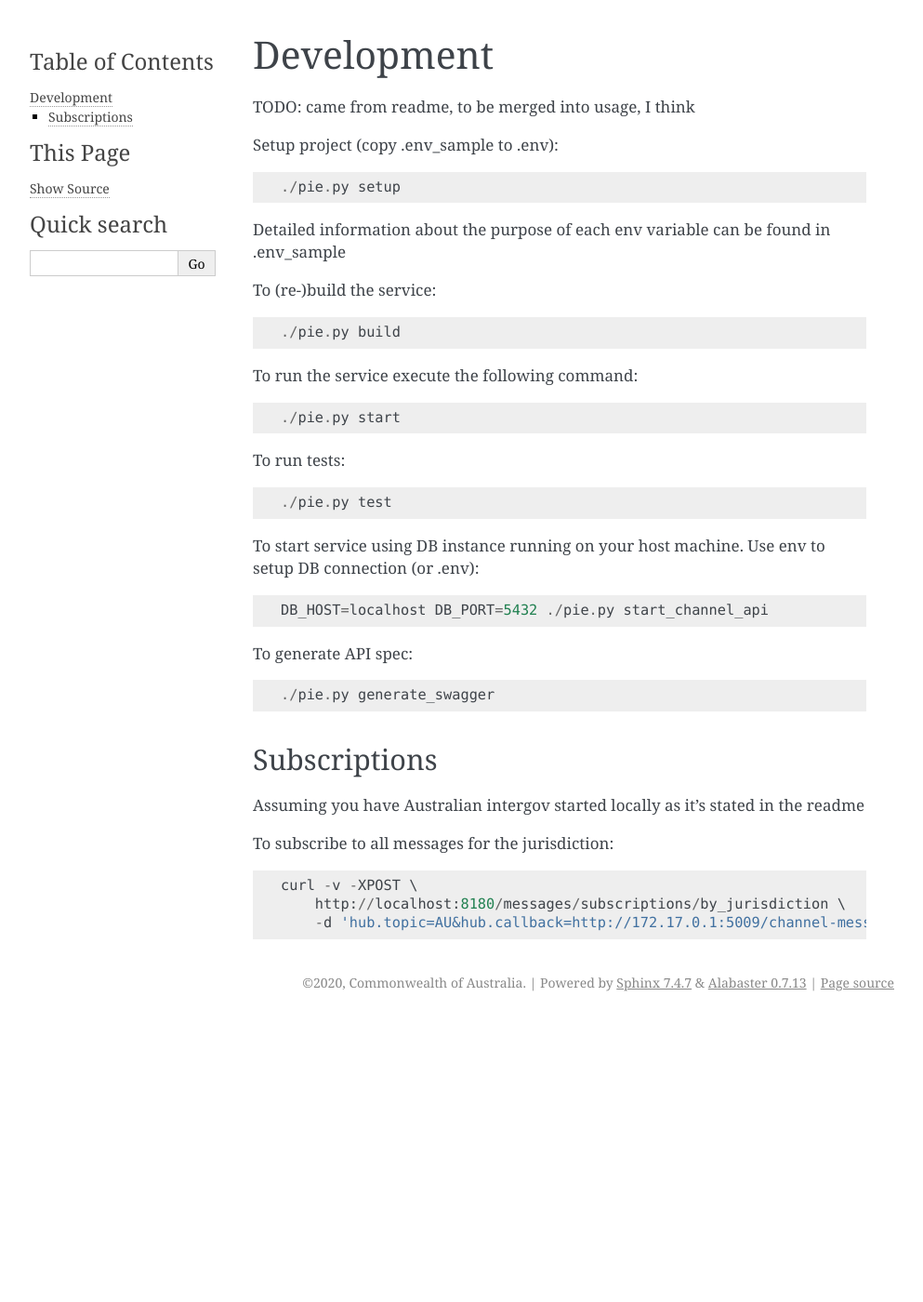
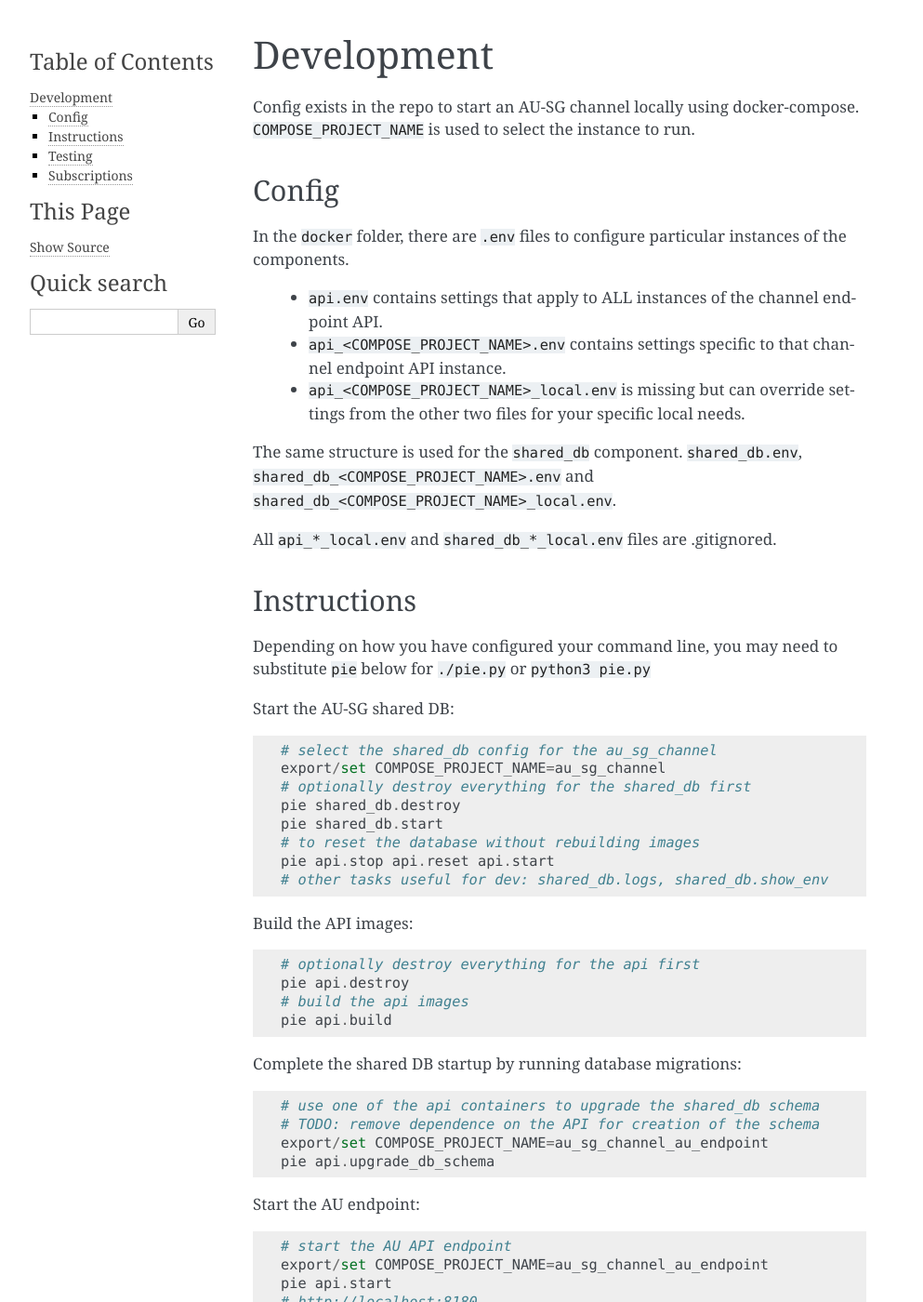
Before and after one commit to trustbridge/shared-db-channel, a Sphinx documentation site: the page built from docs/development.rst, in a window 1280 px wide and 1400 px high. Shown: the whole window at 93% size, without its empty margins (148-1141 px from the left). Built offline with Sphinx 7.4.7, drawn with Linux system fonts in a browser that asks for light colours; some of the changed text lies outside the part shown.

Commit message:
Improving service management (#43)

```diff
--- a/docs/development.rst
+++ b/docs/development.rst
@@ -1,34 +1,99 @@
 Development
 ===========
 
-TODO: came from readme, to be merged into usage, I think
+Config exists in the repo to start an AU-SG channel locally using docker-compose. ``COMPOSE_PROJECT_NAME`` is used to select the instance to run.
 
 
-Setup project (copy .env_sample to .env)::
+Config
+------
 
-   ./pie.py setup
+In the ``docker`` folder, there are ``.env`` files to configure particular instances of the components.
 
-Detailed information about the purpose of each env variable can be found in .env_sample
+ - ``api.env`` contains settings that apply to ALL instances of the channel endpoint API.
+ - ``api_<COMPOSE_PROJECT_NAME>.env`` contains settings specific to that channel endpoint API instance.
+ - ``api_<COMPOSE_PROJECT_NAME>_local.env`` is missing but can override settings from the other two files for your specific local needs.
 
-To (re-)build the service::
+The same structure is used for the ``shared_db`` component. ``shared_db.env``, ``shared_db_<COMPOSE_PROJECT_NAME>.env`` and ``shared_db_<COMPOSE_PROJECT_NAME>_local.env``.
 
-   ./pie.py build
+All ``api_*_local.env`` and ``shared_db_*_local.env`` files are .gitignored.
 
-To run the service execute the following command::
 
-   ./pie.py start
+Instructions
+------------
 
-To run tests::
+Depending on how you have configured your command line, you may need to substitute ``pie`` below for ``./pie.py`` or ``python3 pie.py``
 
-   ./pie.py test
+Start the AU-SG shared DB:
 
-To start service using DB instance running on your host machine. Use env to setup DB connection (or .env)::
+.. code::
 
-   DB_HOST=localhost DB_PORT=5432 ./pie.py start_channel_api
+   # select the shared_db config for the au_sg_channel
+   export/set COMPOSE_PROJECT_NAME=au_sg_channel
+   # optionally destroy everything for the shared_db first
+   pie shared_db.destroy
+   pie shared_db.start
+   # to reset the database without rebuilding images
+   pie api.stop api.reset api.start
+   # other tasks useful for dev: shared_db.logs, shared_db.show_env
 
-To generate API spec::
+Build the API images:
 
-   ./pie.py generate_swagger
+.. code::
+
+   # optionally destroy everything for the api first
+   pie api.destroy
+   # build the api images
+   pie api.build
+
+Complete the shared DB startup by running database migrations:
+
+.. code::
+
+   # use one of the api containers to upgrade the shared_db schema
+   # TODO: remove dependence on the API for creation of the schema
+   export/set COMPOSE_PROJECT_NAME=au_sg_channel_au_endpoint
+   pie api.upgrade_db_schema
+
+Start the AU endpoint:
+
+.. code::
+
+   # start the AU API endpoint
+   export/set COMPOSE_PROJECT_NAME=au_sg_channel_au_endpoint
+   pie api.start
+   # http://localhost:8180
+   # to reset the api (eg. subscriptions) without rebuilding images
+   pie api.stop api.reset api.start
+   # other tasks: api.logs, api.docker_compose_config
+
+And start the SG endpoint:
+
+.. code::
+
+   # and start the SG API endpoint
+   export/set COMPOSE_PROJECT_NAME=au_sg_channel_sg_endpoint
+   pie api.start
+   # http://localhost:8181
+   # everything above about the AU API endpoint also applies to the SG API endpoint
+
+To generate the API spec:
+
+.. code::
+
+   pie api.generate_swagger
+
+
+Testing
+-------
+
+To run tests
+
+.. code::
+
+   export/set COMPOSE_PROJECT_NAME=au_sg_channel_au_endpoint
+   pie api.test
+
+To start the service using a DB instance running on your host machine, override the ``DATABASE_URI`` env var in your relevant ``api-*-local.env`` file.
 
 
 Subscriptions
--- a/docs/index.rst
+++ b/docs/index.rst
@@ -4,7 +4,7 @@ Intergov WebSub
    :maxdepth: 2
    :caption: Contents
 
-   usage
+   overview
    development
 
 
```
Also changed, not shown: README.rst (+7 -1 lines), docs/overview.rst (added, +45 -0 lines), docs/usage.rst (deleted, +0 -85 lines), pie_env_ext.py (+8 -0 lines), 6 other files.
